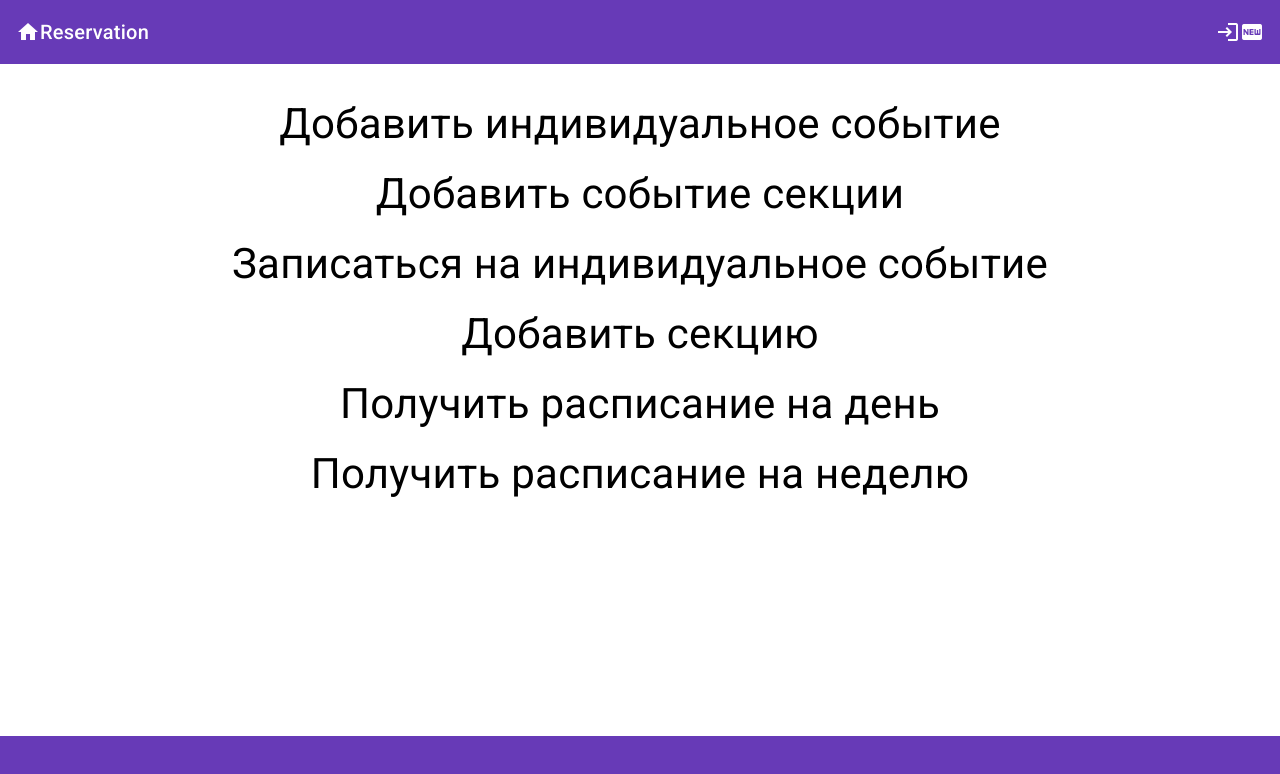
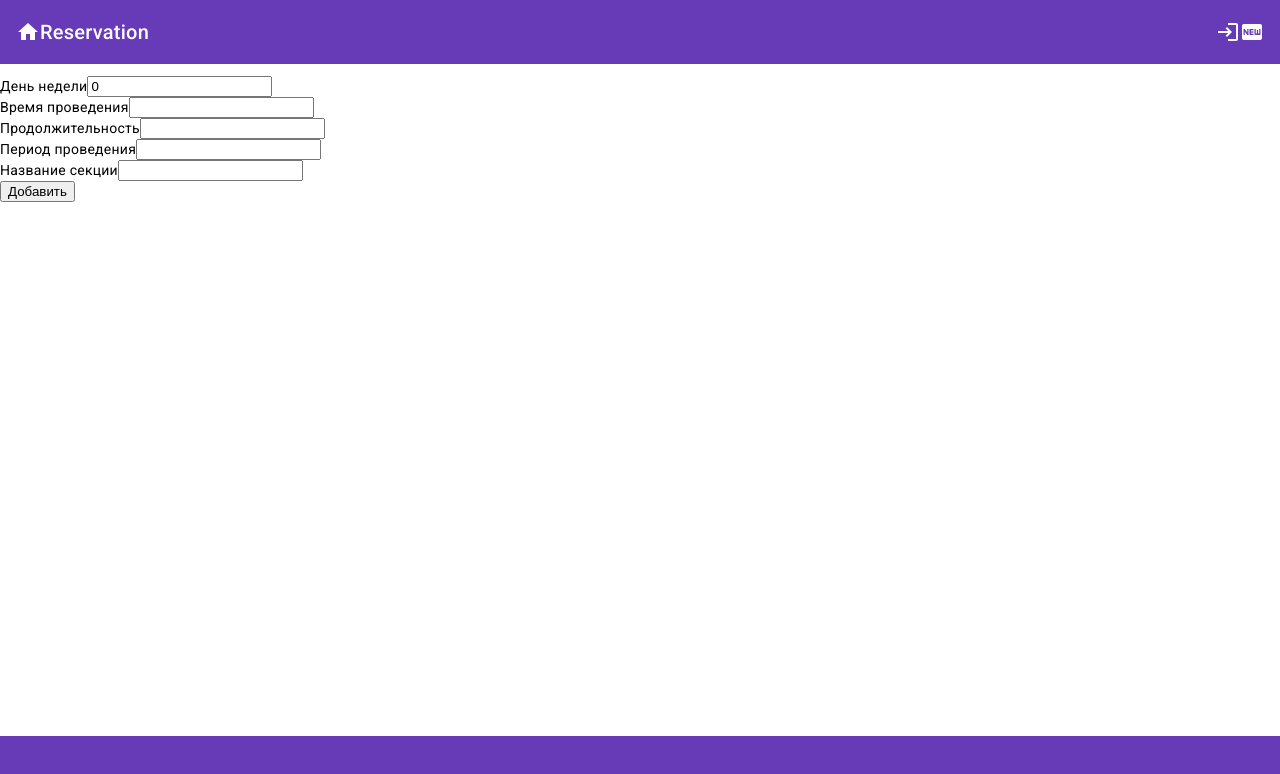
Before and after one commit to N1ghtmarex/ReservationFrontend, an Angular app: page /add-section-reservation in a window 1280 px wide. Before the commit this address led to /. Shown: the top 774 px of the page. Built offline with nearby package versions, Linux system fonts and the light colour scheme.

Commit message:
добавление расписания для секции

```diff
--- a/src/app/app-routing.module.ts
+++ b/src/app/app-routing.module.ts
@@ -4,12 +4,14 @@ import { BaseComponent } from './components/base/base.component'
 import { LoginPageComponent } from './components/login-page/login-page.component';
 import { RegisterPageComponent } from './components/register-page/register-page.component';
 import { CreateIndividualReservationComponent } from './components/create-individual-reservation/create-individual-reservation.component';
+import { AddSectionReservationComponent } from './components/add-section-reservation/add-section-reservation.component';
 
 const routes: Routes = [
   {path: '', component: BaseComponent},
   {path: 'auth', component: LoginPageComponent},
   {path: 'register', component: RegisterPageComponent},
   {path: 'add-individual-reservation', component: CreateIndividualReservationComponent},
+  {path: 'add-section-reservation', component: AddSectionReservationComponent},
   {path: '**', redirectTo: '', component: BaseComponent}
 ];
 
--- a/src/app/app.module.ts
+++ b/src/app/app.module.ts
@@ -14,6 +14,7 @@ import { HttpClientModule } from '@angular/common/http';
 import { FormsModule } from '@angular/forms';
 import { RegisterPageComponent } from './components/register-page/register-page.component';
 import { CreateIndividualReservationComponent } from './components/create-individual-reservation/create-individual-reservation.component';
+import { AddSectionReservationComponent } from './components/add-section-reservation/add-section-reservation.component';
 
 
 @NgModule({
@@ -24,7 +25,8 @@ import { CreateIndividualReservationComponent } from './components/create-indivi
     BaseComponent,
     LoginPageComponent,
     RegisterPageComponent,
-    CreateIndividualReservationComponent
+    CreateIndividualReservationComponent,
+    AddSectionReservationComponent
   ],
   imports: [
     BrowserModule,
--- /dev/null
+++ b/src/app/components/add-section-reservation/add-section-reservation.component.html
@@ -0,0 +1,25 @@
+<form>
+    <div>
+      <label>День недели</label>
+      <input [(ngModel)]="reservation.dayOfWeek" name="date" type="number" />
+    </div>
+    <div>
+        <label>Время проведения</label>
+        <input [(ngModel)]="reservation.time" name="duration" />
+    </div>
+    <div>
+        <label>Продолжительность</label>
+        <input [(ngModel)]="reservation.duration" name="duration" />
+    </div>
+    <div>
+        <label>Период проведения</label>
+        <input [(ngModel)]="reservation.period" name="sportName" />
+    </div>
+    <div>
+        <label>Название секции</label>
+        <input [(ngModel)]="reservation.sectionName" name="duration" />
+    </div>
+    <div>
+        <button (click)="addReservation(reservation)">Добавить</button>
+    </div>
+  </form>
--- /dev/null
+++ b/src/app/components/add-section-reservation/add-section-reservation.component.ts
@@ -0,0 +1,33 @@
+import { Component, OnInit } from '@angular/core';
+import { FormGroup, FormControl, Validators } from '@angular/forms';
+import { SectionReservation } from 'src/app/models/addSectionReservationDto';
+import { SectionReservationsService } from 'src/app/services/section-reservations.service';
+
+@Component({
+  selector: 'app-add-section-reservation',
+  templateUrl: './add-section-reservation.component.html',
+  styleUrls: ['./add-section-reservation.component.scss']
+})
+export class AddSectionReservationComponent implements OnInit {
+  form!: FormGroup
+
+  reservation = new SectionReservation();
+
+  constructor(private reservationService: SectionReservationsService){
+  }
+
+  ngOnInit(): void {
+    this.form = new FormGroup({
+      dayOfWeek: new FormControl(null, [Validators.required]),
+      time: new FormControl(null, [Validators.required]),
+      duration: new FormControl(null, [Validators.required]),
+      period: new FormControl(null, [Validators.required]),
+      sectionName: new FormControl(null, [Validators.required])
+    })
+  }
+
+  addReservation(reservation: SectionReservation) {
+    this.reservationService.addReservation(reservation).subscribe(() => {
+    });
+  }
+}
--- /dev/null
+++ b/src/app/models/addSectionReservationDto.ts
@@ -0,0 +1,7 @@
+export class SectionReservation {
+    dayOfWeek = 0;
+    time = '';
+    duration = '';
+    period = '';
+    sectionName = '';
+}
--- /dev/null
+++ b/src/app/services/section-reservations.service.ts
@@ -0,0 +1,22 @@
+import { HttpClient, HttpHeaders } from '@angular/common/http';
+import { Injectable } from '@angular/core';
+import { SectionReservation } from '../models/addSectionReservationDto';
+import { Observable } from 'rxjs';
+
+@Injectable({
+  providedIn: 'root'
+})
+export class SectionReservationsService {
+
+  apiUrl = 'https://localhost:7160/api/reservations/'
+  apiVersion = '?api-version=1.0'
+
+  constructor(private http: HttpClient) { }
+
+  addReservation(reservation: SectionReservation): Observable<any>{
+    const headers = new HttpHeaders({ 'Authorization': 'Bearer ' + localStorage.getItem('token')});
+    const options = { headers: headers };
+
+    return this.http.post(this.apiUrl + 'section' + this.apiVersion, reservation, options);
+  }
+}
```
Also changed, not shown: src/app/components/add-section-reservation/add-section-reservation.component.scss (added), 2 other files (tests, documents, lock files or other folders).
